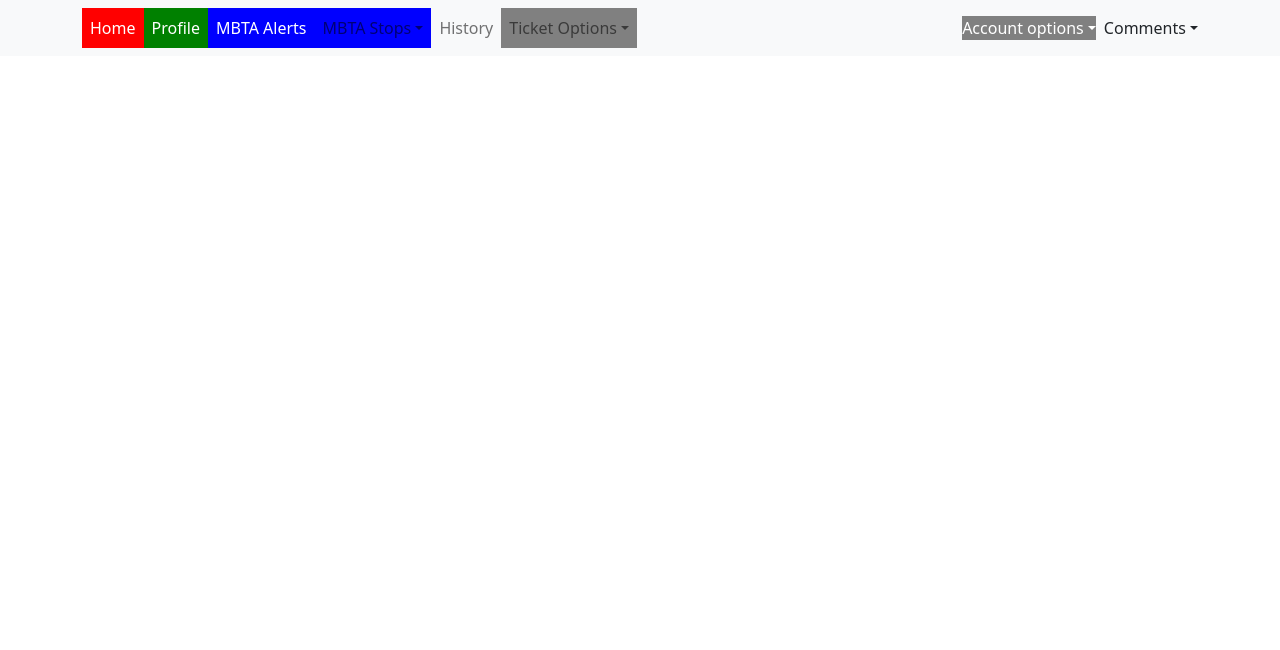
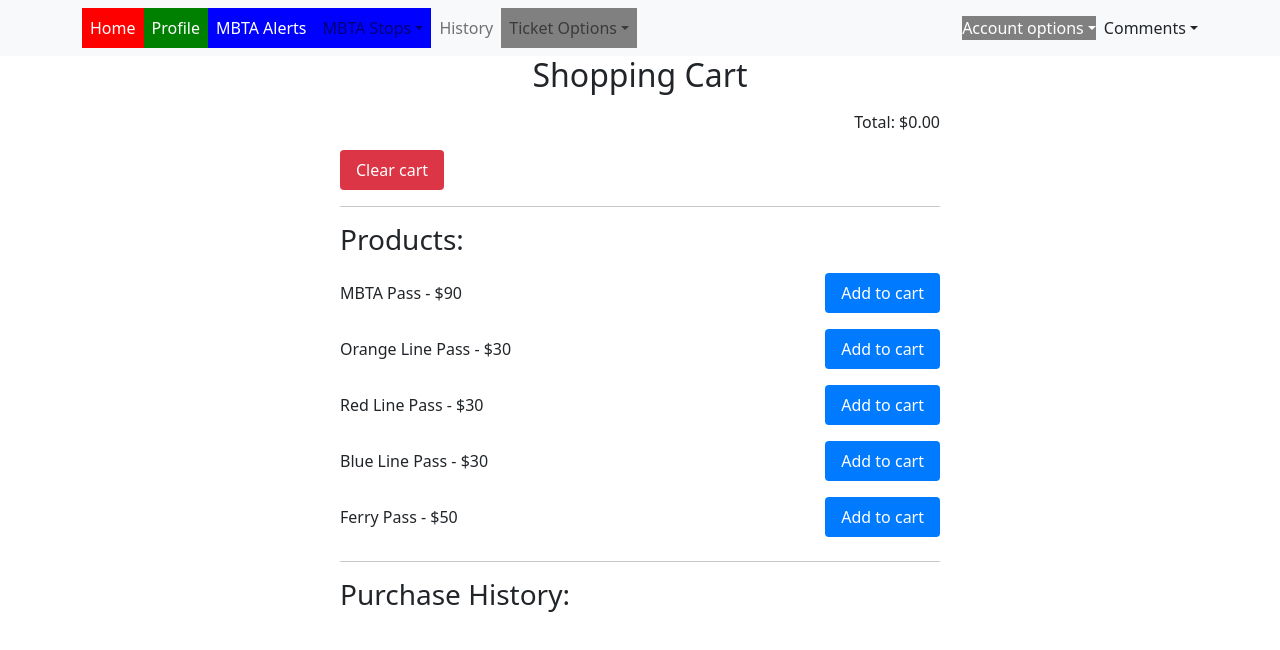
Before and after one commit to conkbonk/csc300-project, a React (Create React App) app in the folder frontend/: page /shoppingCart in a window 1280 px wide. Shown: the top 650 px of the page. Built offline with nearby package versions, Linux system fonts and the light colour scheme.

Commit message:
shoppingCart added

```diff
--- a/frontend/src/App.js
+++ b/frontend/src/App.js
@@ -18,6 +18,7 @@
 import TicketPurchase from "./components/pages/ticketPurchase";
 import UserHistory from "./components/pages/userHistory";
 import CommentPage from "./components/pages/commentPage"
+import ShoppingCart from "./components/pages/shoppingCart";
 import 'bootstrap/dist/css/bootstrap.min.css';
 
 
@@ -51,6 +52,7 @@
           <Route path="/userHistory" element={<UserHistory />} />
           <Route path="/contactUs" element={<Contact />} />
           <Route exact path="/comments" element={<CommentPage />} />
+          <Route path="/shoppingCart" element={<ShoppingCart/>} />
         </Routes>
       </UserContext.Provider>
     </>
--- a/frontend/src/components/navbar.js
+++ b/frontend/src/components/navbar.js
@@ -28,7 +28,6 @@
               <NavDropdown.Item href="/ferrySchedule" style={{backgroundColor: "green", color: "white"}}>Ferry Stops</NavDropdown.Item>
             </NavDropdown>
             <Nav.Link href="/userHistory">History</Nav.Link>
-
             <NavDropdown title="Ticket Options" id="basic-nav-dropdown" style={{backgroundColor: "grey", color: "white"}}>
               <NavDropdown.Item href="/ticketFares" style={{backgroundColor: "purple", color: "white"}}>
                 MBTA Ticket Fares
@@ -36,6 +35,9 @@
               <NavDropdown.Item href="/ticketPurchase" style={{backgroundColor: "red", color: "white"}}>
                 Purchase Ticket
               </NavDropdown.Item>
+              <NavDropdown.Item href="/shoppingCart" style={{backgroundColor: "red", color: "white"}}>
+              Shopping Cart
+            </NavDropdown.Item>
             </NavDropdown>
           </Nav>
 
--- /dev/null
+++ b/frontend/src/components/pages/shoppingCart.js
@@ -0,0 +1,96 @@
+import React, { useState, useEffect } from 'react';
+
+const ShoppingCart = () => {
+  const [cartItems, setCartItems] = useState([]);
+  const [purchaseHistory, setPurchaseHistory] = useState([]);
+  const [isLoading, setIsLoading] = useState(true);
+
+  useEffect(() => {
+    setTimeout(() => {
+      setIsLoading(false);
+    }, 2000);
+  }, []);
+
+  const handleAddToCart = (product) => {
+    const newCartItems = [...cartItems];
+    const itemIndex = newCartItems.findIndex(item => item.id === product.id);
+    if (itemIndex > -1) {
+      newCartItems[itemIndex].quantity += 1;
+    } else {
+      newCartItems.push({...product, quantity: 1});
+    }
+    setCartItems(newCartItems);
+  }
+
+  const handleRemoveFromCart = (product) => {
+    const newCartItems = [...cartItems];
+    const itemIndex = newCartItems.findIndex(item => item.id === product.id);
+    if (itemIndex > -1) {
+      if (newCartItems[itemIndex].quantity === 1) {
+        newCartItems.splice(itemIndex, 1);
+      } else {
+        newCartItems[itemIndex].quantity -= 1;
+      }
+      setCartItems(newCartItems);
+    }
+  }
+
+  const getTotalPrice = () => {
+    return cartItems.reduce((total, item) => total + item.price * item.quantity, 0);
+  }
+
+  const mockConfirmPurchase = () => {
+    const newPurchaseHistory = [...purchaseHistory, { items: cartItems, totalPrice: getTotalPrice() }];
+    setPurchaseHistory(newPurchaseHistory);
+    alert('Thank you for your purchase!');
+    setCartItems([]);
+  }
+
+
+  if (isLoading) {
+    return (
+      <div style={{ display: 'flex', justifyContent: 'center', alignItems: 'center', height: '100vh' }}>
+        <h2>Loading...</h2>
+      </div>
+    );
+  }
+  return (
+    <div style={{ maxWidth: '600px', margin: '0 auto' }}>
+      <h2 style={{ textAlign: 'center' }}>Shopping Cart</h2>
+      <ul style={{ listStyleType: 'none', padding: '0' }}>
+        {cartItems.map(item => (
+          <li key={item.id} style={{ display: 'flex', alignItems: 'center', justifyContent: 'space-between', padding: '8px 0' }}>
+            <span>{item.name} - ${item.price} x {item.quantity} = ${(item.price * item.quantity).toFixed(2)}</span>
+            <button onClick={() => handleRemoveFromCart(item)} style={{ marginLeft: '8px' }}>Remove</button>
+          </li>
+        ))}
+      </ul>
+      <p style={{ textAlign: 'right' }}>Total: ${getTotalPrice().toFixed(2)}</p>
+      <button onClick={() => setCartItems([])} style={{ backgroundColor: '#dc3545', color: '#fff', padding: '8px 16px', border: 'none', borderRadius: '4px', cursor: 'pointer' }}>Clear cart</button>
+      <hr />
+      <h3>Products:</h3>
+      <ul style={{ listStyleType: 'none', padding: '0' }}>
+        <li style={{ display: 'flex', alignItems: 'center', justifyContent: 'space-between', padding: '8px 0' }}>
+          <span>MBTA Pass - $90</span>
+          <button onClick={() => handleAddToCart({id: 1, name: 'MBTA Pass', price: 90})} style={{ backgroundColor: '#007bff', color: '#fff', padding: '8px 16px', border: 'none', borderRadius: '4px', cursor: 'pointer' }}>Add to cart</button>
+        </li>
+        <li style={{ display: 'flex', alignItems: 'center', justifyContent: 'space-between', padding: '8px 0' }}>
+  <span>Orange Line Pass - $30</span>
+  <button onClick={() => handleAddToCart({id: 2, name: 'Orange Line Pass', price: 30})} style={{ backgroundColor: '#007bff', color: '#fff', padding: '8px 16px', border: 'none', borderRadius: '4px', cursor: 'pointer' }}>Add to cart</button>
+</li><li style={{ display: 'flex', alignItems: 'center', justifyContent: 'space-between', padding: '8px 0' }}>
+  <span>Red Line Pass - $30</span>
+  <button onClick={() => handleAddToCart({id: 3, name: 'Red Line Pass', price: 30})} style={{ backgroundColor: '#007bff', color: '#fff', padding: '8px 16px', border: 'none', borderRadius: '4px', cursor: 'pointer' }}>Add to cart</button>
+</li><li style={{ display: 'flex', alignItems: 'center', justifyContent: 'space-between', padding: '8px 0' }}>
+  <span>Blue Line Pass - $30</span><button onClick={() => handleAddToCart({id: 4, name: 'Blue Line Pass', price: 30})} style={{ backgroundColor: '#007bff', color: '#fff', padding: '8px 16px', border: 'none', borderRadius: '4px', cursor: 'pointer' }}>Add to cart</button>
+</li><li style={{ display: 'flex', alignItems: 'center', justifyContent: 'space-between', padding: '8px 0' }}>
+  <span>Ferry Pass - $50</span><button onClick={() => handleAddToCart({id: 5, name: 'Ferry Pass', price: 50})} style={{ backgroundColor: '#007bff', color: '#fff', padding: '8px 16px', border: 'none', borderRadius: '4px', cursor: 'pointer' }}>Add to cart</button>
+</li></ul><hr /><h3>Purchase History:</h3><ul style={{ listStyleType: 'none', padding: '0' }}>
+    {purchaseHistory.map((purchase, index) => (<li key={index} style={{ display: 'flex', flexDirection: 'column', padding: '8px 0' }}>
+        <span style={{ fontWeight: 'bold' }}>Purchase #{index + 1}</span>
+        <ul style={{ listStyleType: 'none', padding: '0', margin: '4px 0' }}>
+          {purchase.items.map(item => (  <li key={item.id} style={{ display: 'flex', alignItems: 'center', justifyContent: 'space-between', padding: '4px 0' }}>  <span>{item.name} - ${item.price} x {item.quantity} = ${(item.price * item.quantity).toFixed(2)}</span>
+            </li>))} </ul><span style={{ fontWeight: 'bold' }}>Total: ${purchase.totalPrice.toFixed(2)}</span>
+        <hr />  </li>))} </ul></div>
+);
+}
+export default ShoppingCart;
```
